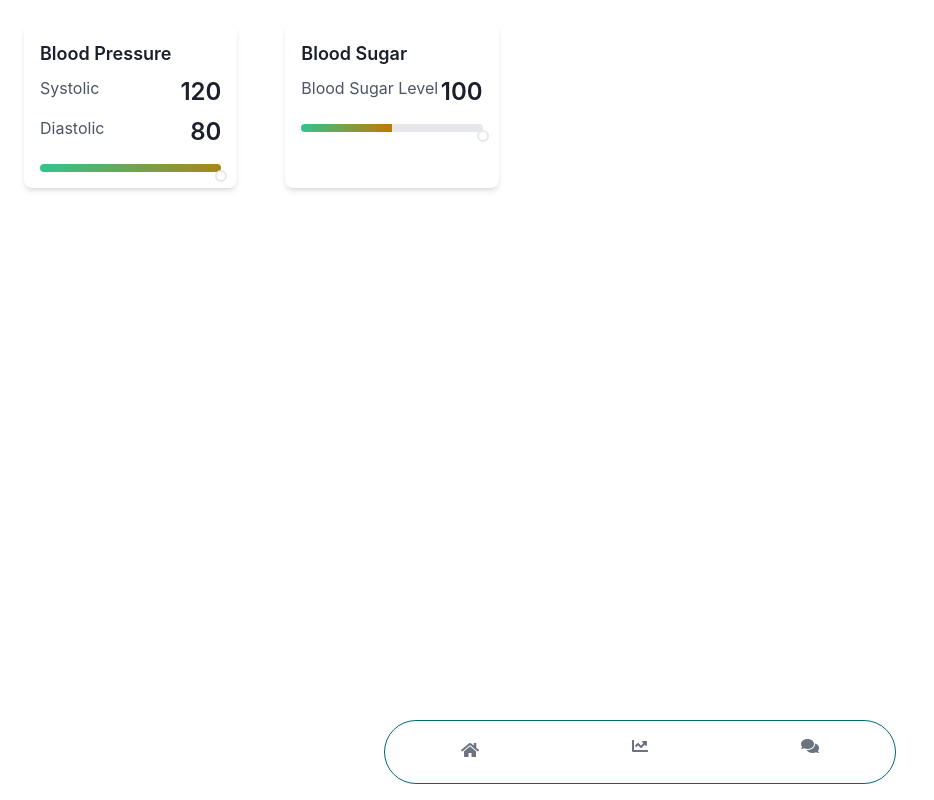
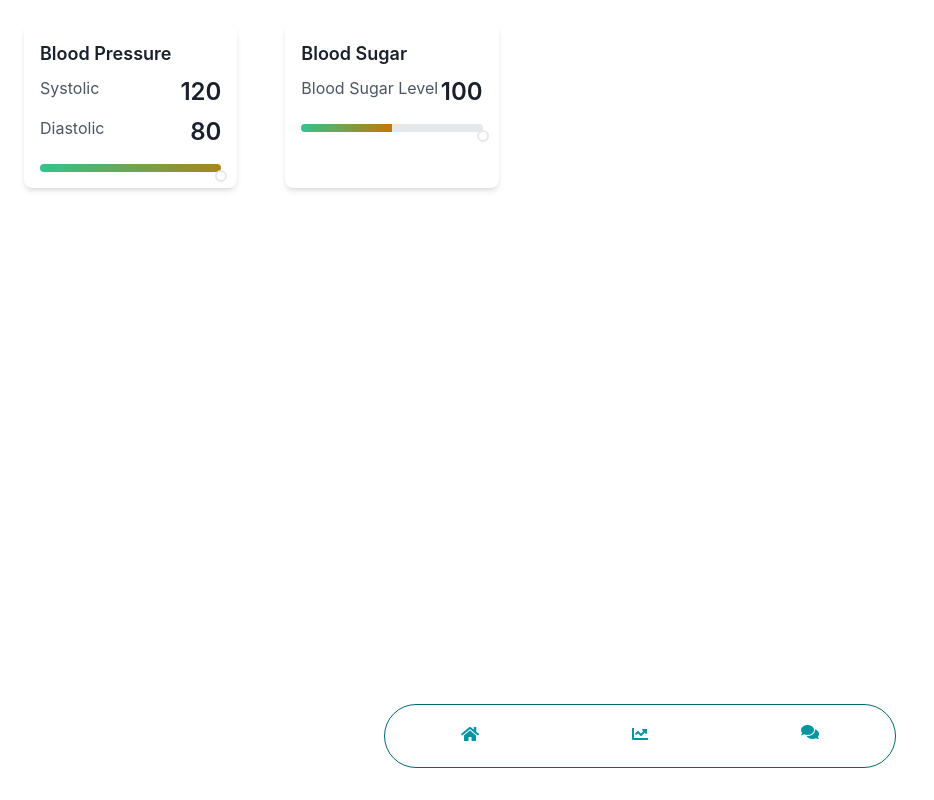
Before and after one commit to MuhammedNadeer/coviplus, a React (Vite) app in the folder coviplus-frontend/coviplus-react/: page /dash in a window 1280 px wide. Shown: the whole page, without its empty margins (0-934 px from the left). Built offline with nearby package versions, Linux system fonts and the light colour scheme.

Commit message:
update bottomnav

```diff
--- a/coviplus-frontend/coviplus-react/src/App.jsx
+++ b/coviplus-frontend/coviplus-react/src/App.jsx
@@ -9,7 +9,7 @@ import ForgetPass from "./pages/ForgetPass"
 import DashBoard from "./pages/DashBoard"
 import ProtectedRoute from "./contexts/ProtectedRoute"
 import { AuthProvider } from "./contexts/AuthContext"
-import Chatbot from "./components/Chatbot"
+import Chatbot from "./pages/Chatbot"
 
 
 const App = () => {
--- a/coviplus-frontend/coviplus-react/src/components/BottomNav.jsx
+++ b/coviplus-frontend/coviplus-react/src/components/BottomNav.jsx
@@ -1,42 +1,42 @@
 import React from 'react'
 import { Link } from 'react-router-dom'
+import { useState } from 'react';
 
 export default function BottomNav() {
+
+    const [isHovering, setIsHovering] = useState(true);
+
+    const handleMouseOver = () => {
+        setIsHovering(true);
+    };
+
+    const handleMouseOut = () => {
+        setIsHovering(false);
+    };
+
   return (
-    <div className="fixed z-50 w-full h-16 max-w-lg -translate-x-1/2 bg-white border border-teal-700 rounded-full bottom-4 left-1/2 dark:bg-gray-700 dark:border-gray-600">
+    <div className="fixed z-51 w-full h-16 max-w-lg -translate-x-1/2  bottom-4 left-1/2 dark:bg-teal-700 dark:border-teal-600"
+    onMouseOver={handleMouseOver}
+    onMouseOut={handleMouseOut}>
+    {isHovering &&(<div className="fixed z-50 w-full h-16 max-w-lg -translate-x-1/2 bg-white border border-teal-700 rounded-full bottom-4 left-1/2 dark:bg-teal-700 dark:border-teal-600 duration-1000 ease-in ease-out">
     <div className="grid h-full max-w-lg grid-cols-3 mx-auto">
         <Link to="/dash" className="flex items-center justify-center">
-            <button data-tooltip-target="tooltip-home" type="button" className="inline-flex flex-col items-center justify-center px-5 rounded-s-full hover:bg-gray-50 dark:hover:bg-gray-800 group">
-                <i className="fas fa-home h-full w-full mb-1 text-gray-500 dark:text-gray-400 group-hover:text-teal-600 dark:group-hover:text-teal-500"></i>
-                <span className="sr-only">Home</span>
+            <button data-tooltip-target="tooltip-home" type="button" className="h-full w-full flex items-center justify-center px-5 rounded-s-full hover:bg-teal-50 dark:hover:bg-teal-800 group">
+                <i className="fas fa-home mb-1 text-teal-500 dark:text-teal-400 group-hover:text-teal-600 dark:group-hover:text-teal-500"></i>
             </button>
         </Link>
-        <div id="tooltip-home" role="tooltip" className="absolute z-10 invisible inline-block px-3 py-2 text-sm font-medium text-white transition-opacity duration-300 bg-gray-900 rounded-lg shadow-sm opacity-0 tooltip dark:bg-gray-700">
-            Home
-            <div className="tooltip-arrow" data-popper-arrow></div>
-        </div>
         <Link to="/predict" className="flex items-center justify-center">
-            <button data-tooltip-target="tooltip-predict" type="button" className="inline-flex flex-col items-center justify-center px-5 hover:bg-gray-50 dark:hover:bg-gray-800 group">
-                <i className="fas fa-chart-line w-6 h-6 mb-1 text-gray-500 dark:text-gray-400 group-hover:text-teal-600 dark:group-hover:text-blue-500"></i>
-                <span className="sr-only">Predict</span>
+            <button data-tooltip-target="tooltip-predict" type="button" className="h-full w-full flex items-center justify-center px-5 hover:bg-teal-50 dark:hover:bg-teal-800 group">
+                <i className="fas fa-chart-line w-6 h-6 mt-1 text-teal-500 dark:text-teal-400 group-hover:text-teal-600 dark:group-hover:text-blue-500"></i>
             </button>
         </Link>
-        <div id="tooltip-predict" role="tooltip" className="absolute z-10 invisible inline-block px-3 py-2 text-sm font-medium text-white transition-opacity duration-300 bg-gray-900 rounded-lg shadow-sm opacity-0 tooltip dark:bg-gray-700">
-            Predict
-            <div className="tooltip-arrow" data-popper-arrow></div>
-        </div>
         <Link to="/chatbot" className="flex items-center justify-center">
-            <button data-tooltip-target="tooltip-chatbot" type="button" className="inline-flex flex-col items-center justify-center px-5 rounded-s-full hover:bg-gray-50 dark:hover:bg-gray-800 group">
-                <i className="fas fa-comments w-6 h-6 mb-1 text-gray-500 dark:text-gray-400 group-hover:text-teal-600 dark:group-hover:text-blue-500"></i>
-                <span className="sr-only">Chatbot</span>
+            <button data-tooltip-target="tooltip-chatbot" type="button" className="h-full w-full flex items-center rounded-r-full justify-center px-5  hover:bg-teal-50 dark:hover:bg-teal-800 group">
+                <i className="fas fa-comments w-6 h-6 mt text-teal-500 dark:text-teal-400 group-hover:text-teal-600 dark:group-hover:text-blue-500"></i>
             </button>
         </Link>
-        <div id="tooltip-chatbot" role="tooltip" className="absolute z-10 invisible inline-block px-3 py-2 text-sm font-medium text-white transition-opacity duration-300 bg-gray-900 rounded-lg shadow-sm opacity-0 tooltip dark:bg-gray-700">
-            Chatbot
-            <div className="tooltip-arrow" data-popper-arrow></div>
-        </div>
     </div>
+</div>)}
 </div>
-
   )
 }
--- a/coviplus-frontend/coviplus-react/src/components/Chatbot.jsx
+++ b/coviplus-frontend/coviplus-react/src/pages/Chatbot.jsx
@@ -4,7 +4,7 @@ import { faMicrophone } from '@fortawesome/free-solid-svg-icons';
 import 'regenerator-runtime/runtime.js'
 import SpeechRecognition, { useSpeechRecognition } from 'react-speech-recognition';
 import axios from 'axios';
-import BottomNav from './BottomNav';
+import BottomNav from '../components/BottomNav';
 
 
 
--- a/coviplus-frontend/coviplus-react/src/pages/SignUp.jsx
+++ b/coviplus-frontend/coviplus-react/src/pages/SignUp.jsx
@@ -20,7 +20,7 @@ function SignUp() {
         })
         .then(function (response) {
              console.log(response);
-            navigate("/try");
+            navigate("/dash");
             toast({
               title: 'Account created.',
               description: "We've created your account for you.",
```
Also changed, not shown: 1 other file (tests, documents, lock files or other folders).
